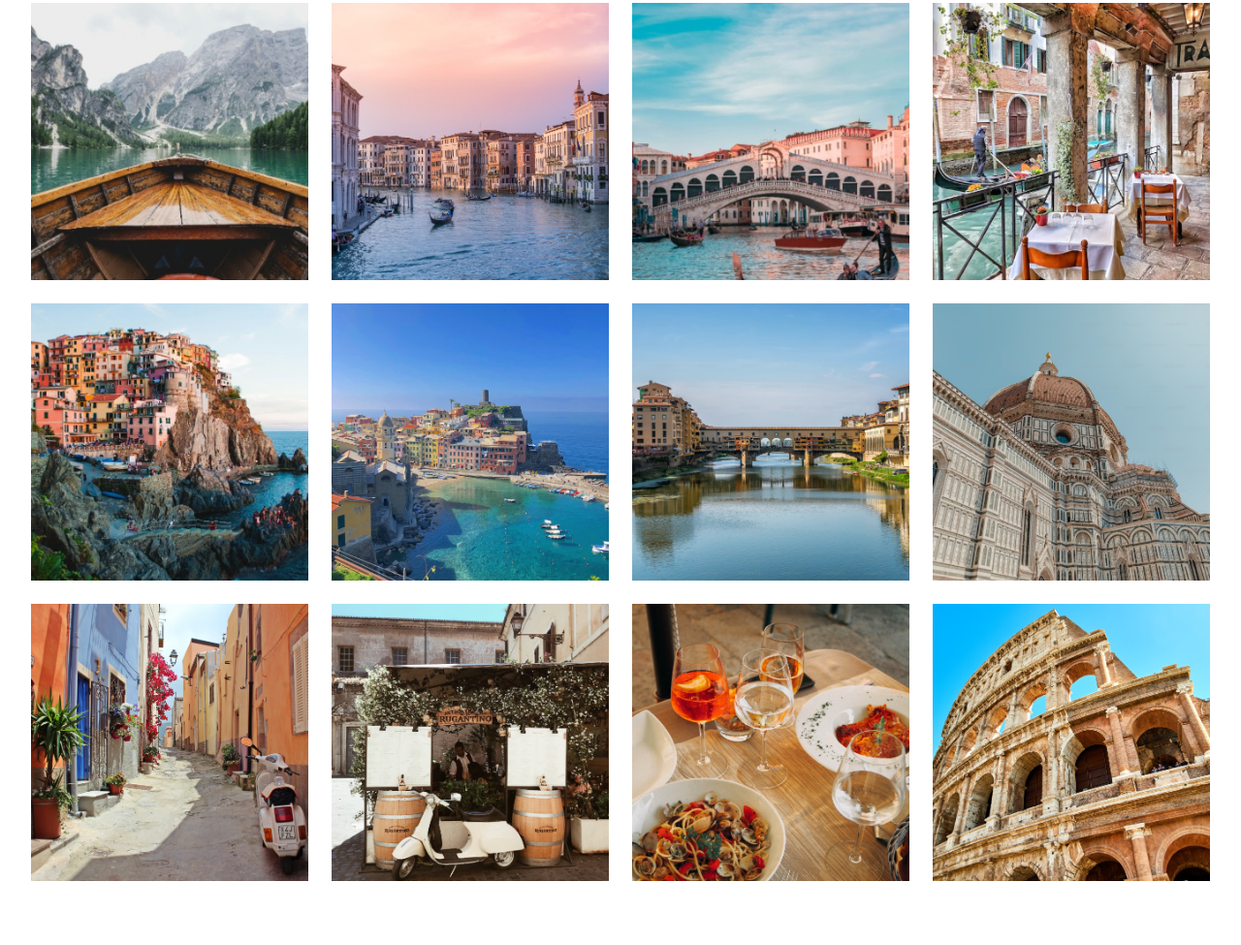
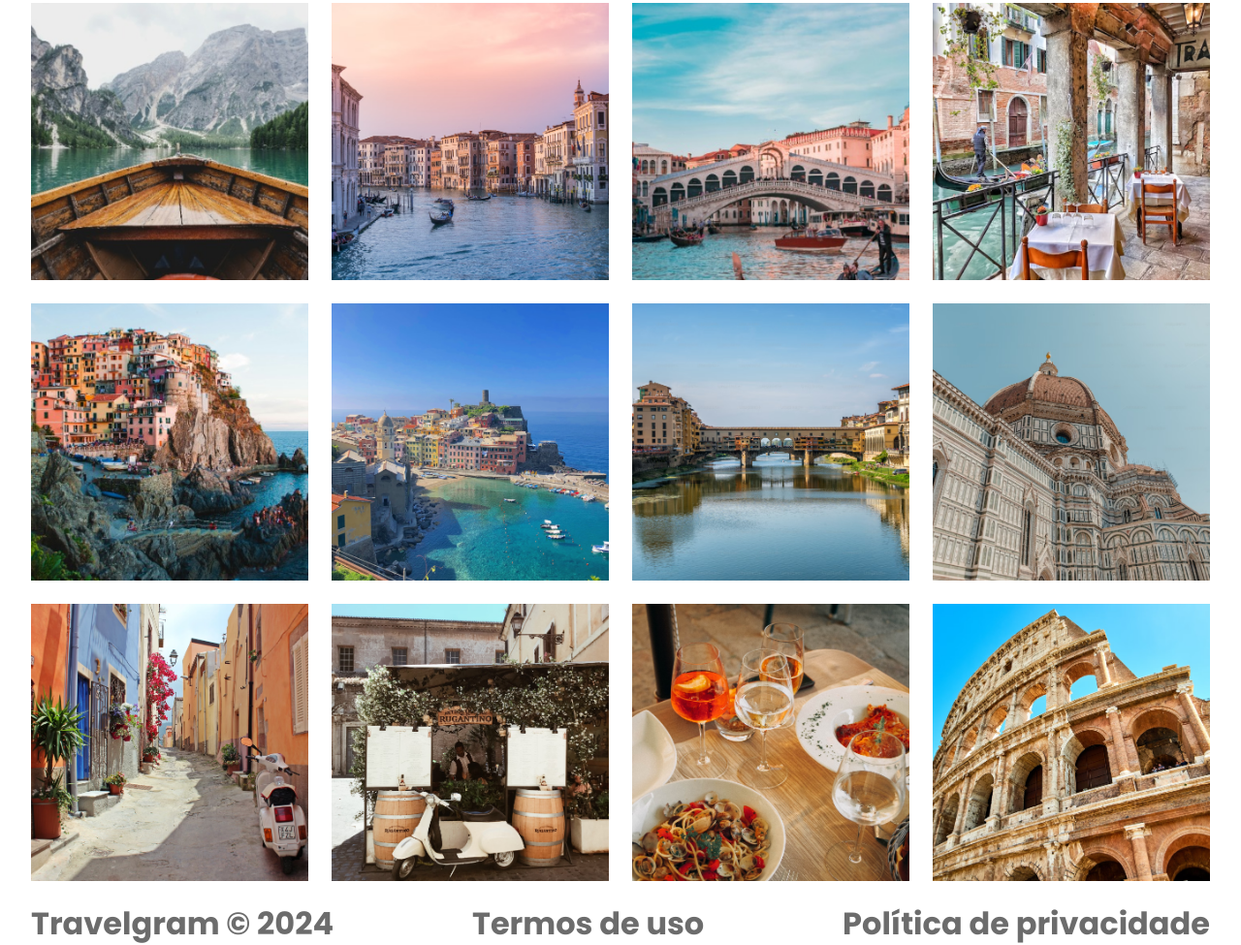
Before and after one commit to davidpereeira/Projeto-Travelgram, a plain HTML site: page index.html in a window 1280 px wide. Shown: the part 363-1338 px from the top of the page at 97% size. Before the commit the page ends 1296 px from the top, so only its background shows below. Drawn offline with Linux system fonts and the light colour scheme.

Commit message:
done footer

```diff
--- a/index.html
+++ b/index.html
@@ -89,5 +89,11 @@
    <img src="assets/images/Image 12.png" alt="...">
 </main>
 
+<footer class="container">
+ <span>Travelgram &copy 2024</span>
+ <span>Termos de uso</span>
+ <span>Política de privacidade</span>
+</footer>
+
 </body>
 </html>
```
